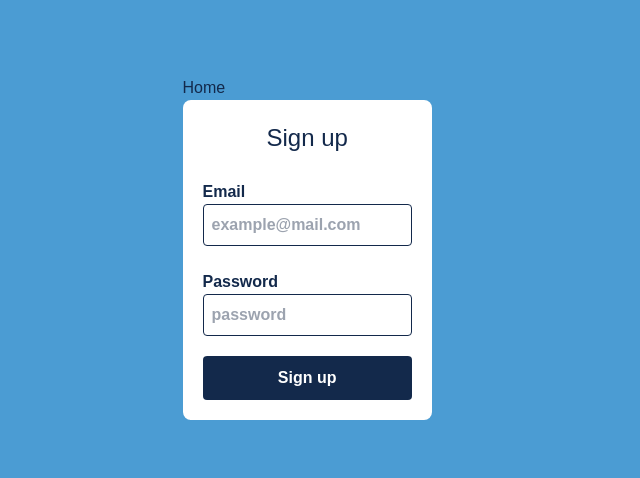
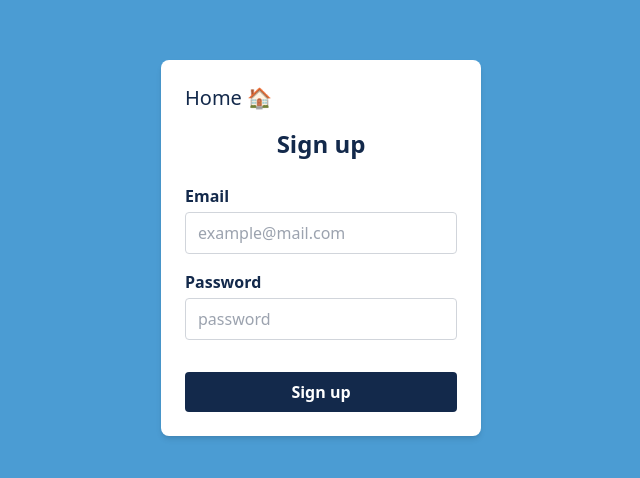
Before and after one commit to mehta-aditya/uncmarketplace, a Next.js app in the folder webapp/: page /signup in a window 1280 px wide. Shown: the part 152-630 px from the top of the page, without its empty margins (319-959 px from the left). Built offline with nearby package versions, Linux system fonts and the light colour scheme; no server answers.

Commit message:
final changes

```diff
--- a/webapp/app/CSS/homepg.css
+++ /dev/null
@@ -1,14 +0,0 @@
-* {
-  text-align: center;
-}
-
-div {
-  background-size: cover;
-  background: url("/rammybg.png");
-  background-repeat: no-repeat;
-}
-
-
-.homeblue {
-    background-color: rgb(146, 187, 207);
-}
--- a/webapp/app/CSS/logon.css
+++ /dev/null
@@ -1,61 +0,0 @@
-* {
-  margin: 0;
-  padding: 0;
-  box-sizing: border-box;
-}
-
-body {
-  display: flex;
-  align-items: center;
-  justify-content: center;
-  height: 100vh;
-  background-color: #4b9cd3;
-  font-family: Arial, sans-serif;
-  color: #13294b;
-}
-
-.form-wrapper {
-  background: #fff;
-  padding: 20px;
-  border-radius: 8px;
-  width: 90%;
-  max-width: 280px;
-  text-align: center;
-}
-
-h1 {
-  font-size: 1.5em;
-  margin-bottom: 1em;
-  text-align: center;
-}
-
-p {
-  background-color: white;
-}
-
-label {
-  display: block;
-  text-align: left;
-  font-weight: bold;
-  margin: 0.5em 0 0.2em;
-  background-color: white;
-}
-
-input {
-  width: 100%;
-  padding: 8px;
-  margin-bottom: 1em;
-  border: 1px solid;
-  border-radius: 4px;
-  background-color: white;
-}
-
-button {
-  width: 100%;
-  padding: 10px;
-  background-color: #13294b;
-  color: #fff;
-  border-radius: 4px;
-  cursor: pointer;
-  font-weight: bold;
-}
--- a/webapp/app/listing/page.js
+++ b/webapp/app/listing/page.js
@@ -4,7 +4,7 @@
 import { useAuthContext } from "@/context/AuthContext";
 import "../CSS/postpage.css";
 import React from "react";
-import Router from "next/router";
+import { useRouter } from "next/navigation";
 
 function Page() {
   const [image, setImage] = useState();
--- a/webapp/app/page.js
+++ b/webapp/app/page.js
@@ -1,24 +1,34 @@
 import Image from "next/image";
 import Link from "next/link";
-import "./CSS/homepg.css";
 
 export default function Home() {
   return (
-    <>
-      <main className="flex flex-col items-center justify-center min-h-screen homeblue">
+    <main className="flex flex-col items-center justify-center min-h-screen bg-[#92bbcf]">
       <h1 className="text-4xl mb-4">Welcome to Tar Heel Trade!</h1>
       <h2 className="text-lg mb-8">
-          Click <Link href="/signin" className="text-blue-500 underline">here</Link> to sign in!
+        Click{" "}
+        <Link href="/signin" className="text-blue-500 underline">
+          here
+        </Link>{" "}
+        to sign in!
       </h2>
       <h2 className="text-lg mb-8">
-          Click <Link href="/signup" className="text-blue-500 underline">here</Link> to SIGN UP!
+        Click{" "}
+        <Link href="/signup" className="text-blue-500 underline">
+          here
+        </Link>{" "}
+        to SIGN UP!
       </h2>
 
-
-        <div className="picbg flex justify-center">
-          <Image src="/rammybg.png" alt="rammy" layout="intrinsic" width={500} height={300} />
+      <div className="flex justify-center">
+        <Image
+          src="/rammybg.png"
+          alt="rammy"
+          layout="intrinsic"
+          width={500}
+          height={300}
+        />
       </div>
     </main>
-    </>
   );
 }
--- a/webapp/app/signin/page.js
+++ b/webapp/app/signin/page.js
@@ -2,7 +2,6 @@
 import React from "react";
 import signIn from "@/firebase/auth/signin";
 import { useRouter } from "next/navigation";
-import "../CSS/logon.css";
 
 function Page() {
   const [email, setEmail] = React.useState("");
@@ -23,17 +22,22 @@
   };
 
   return (
-    <div className="bg-white">
-      <div>
-        <a href="/">
-          <p className="text-white">Home 🏠</p>
-        </a>
-      </div>
-      <div className="form-wrapper">
-        <h1>Sign In</h1>
-        <form onSubmit={handleForm} className="form">
-          <label htmlFor="email">
-            <p>Email</p>
+    <div className="flex items-center justify-center min-h-screen bg-[#4b9cd3] font-sans text-[#13294b]">
+      <div className="w-full max-w-xs p-6 bg-white rounded-lg shadow-md">
+        <div className="mb-4">
+          <a href="/">
+            <p className="text-xl text-[#13294b] hover:underline">Home 🏠</p>
+          </a>
+        </div>
+        <h1 className="text-2xl font-bold mb-6 text-center">Sign In</h1>
+        <form onSubmit={handleForm} className="flex flex-col gap-4">
+          <div>
+            <label
+              htmlFor="email"
+              className="block text-left font-semibold mb-1"
+            >
+              Email
+            </label>
             <input
               required
               type="email"
@@ -41,10 +45,16 @@
               id="email"
               placeholder="example@mail.com"
               onChange={(e) => setEmail(e.target.value)}
+              className="w-full px-3 py-2 border border-gray-300 rounded focus:outline-none focus:ring-2 focus:ring-[#4b9cd3]"
             />
-          </label>
-          <label htmlFor="password">
-            <p>Password</p>
+          </div>
+          <div>
+            <label
+              htmlFor="password"
+              className="block text-left font-semibold mb-1"
+            >
+              Password
+            </label>
             <input
               required
               type="password"
@@ -52,9 +62,13 @@
               id="password"
               placeholder="password"
               onChange={(e) => setPassword(e.target.value)}
+              className="w-full px-3 py-2 border border-gray-300 rounded focus:outline-none focus:ring-2 focus:ring-[#4b9cd3]"
             />
-          </label>
-          <button type="button" onClick={handleForm}>
+          </div>
+          <button
+            type="submit"
+            className="w-full py-2 mt-4 font-semibold text-white bg-[#13294b] rounded hover:bg-[#0d1f3c] focus:outline-none"
+          >
             Sign In
           </button>
         </form>
--- a/webapp/app/signup/page.js
+++ b/webapp/app/signup/page.js
@@ -2,7 +2,6 @@
 import React from "react";
 import signUp from "@/firebase/auth/signup";
 import { useRouter } from "next/navigation";
-import "../CSS/logon.css";
 
 function Page() {
   const [email, setEmail] = React.useState("");
@@ -20,16 +19,24 @@
 
     return router.push("/signin");
   };
+
   return (
-    <div>
-      <header>
-        <a href="/homepage">Home</a>
-      </header>
-      <div className="form-wrapper">
-        <h1>Sign up</h1>
-        <form onSubmit={handleForm} className="form">
-          <label htmlFor="email">
-            <p>Email</p>
+    <div className="flex items-center justify-center min-h-screen bg-[#4b9cd3] font-sans text-[#13294b]">
+      <div className="w-full max-w-xs p-6 bg-white rounded-lg shadow-md">
+        <header className="mb-4">
+          <a href="/" className="text-xl text-[#13294b] hover:underline">
+            Home 🏠
+          </a>
+        </header>
+        <h1 className="text-2xl font-bold mb-6 text-center">Sign up</h1>
+        <form onSubmit={handleForm} className="flex flex-col gap-4">
+          <div>
+            <label
+              htmlFor="email"
+              className="block text-left font-semibold mb-1"
+            >
+              Email
+            </label>
             <input
               required
               type="email"
@@ -37,10 +44,16 @@
               id="email"
               placeholder="example@mail.com"
               onChange={(e) => setEmail(e.target.value)}
+              className="w-full px-3 py-2 border border-gray-300 rounded focus:outline-none focus:ring-2 focus:ring-[#4b9cd3]"
             />
-          </label>
-          <label htmlFor="password">
-            <p>Password</p>
+          </div>
+          <div>
+            <label
+              htmlFor="password"
+              className="block text-left font-semibold mb-1"
+            >
+              Password
+            </label>
             <input
               required
               type="password"
@@ -48,9 +61,13 @@
               id="password"
               placeholder="password"
               onChange={(e) => setPassword(e.target.value)}
+              className="w-full px-3 py-2 border border-gray-300 rounded focus:outline-none focus:ring-2 focus:ring-[#4b9cd3]"
             />
-          </label>
-          <button type="button" onClick={handleForm}>
+          </div>
+          <button
+            type="submit"
+            className="w-full py-2 mt-4 font-semibold text-white bg-[#13294b] rounded hover:bg-[#0d1f3c] focus:outline-none"
+          >
             Sign up
           </button>
         </form>
```
Lines whose indentation alone changed are shown as unchanged.
